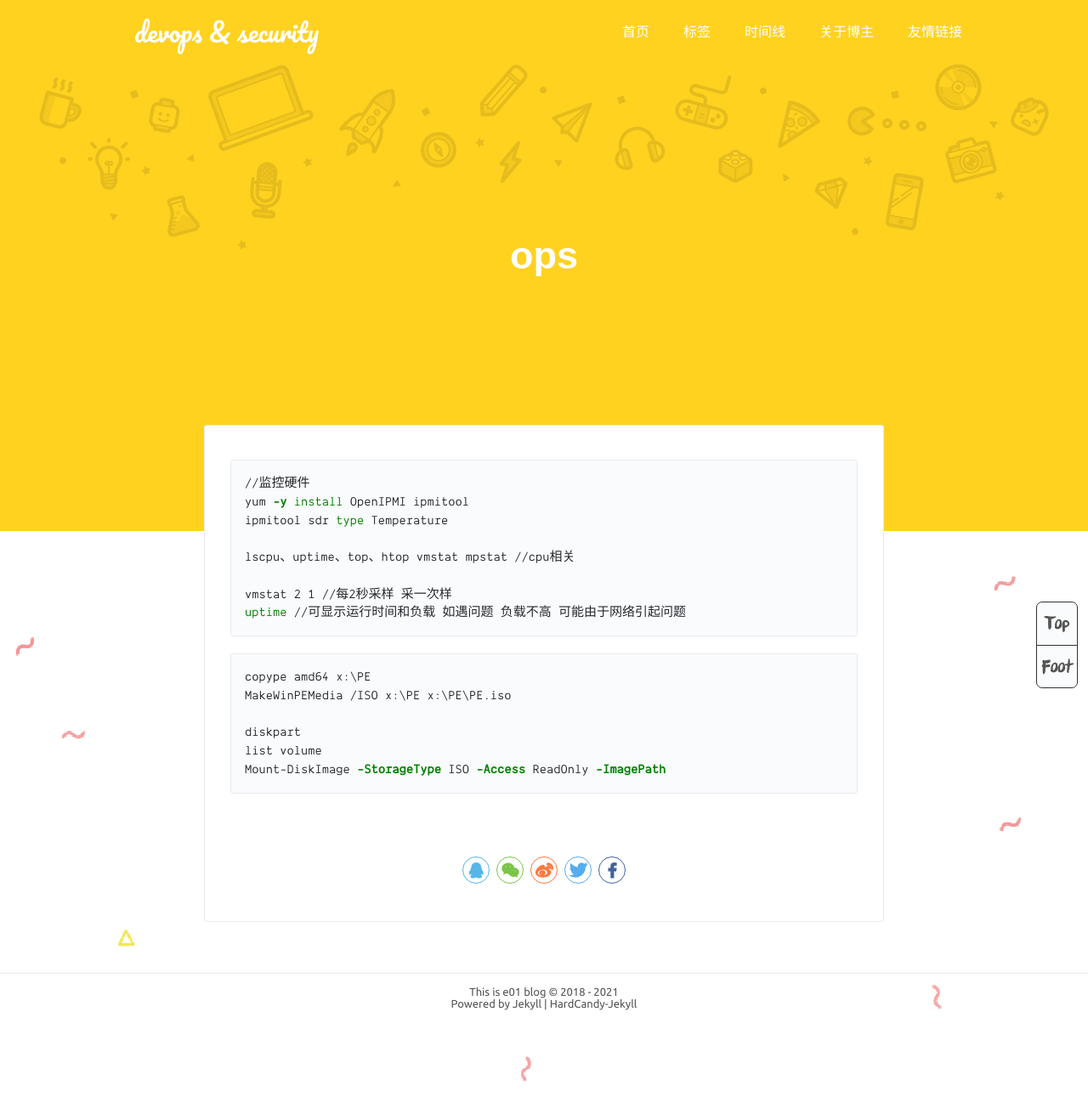
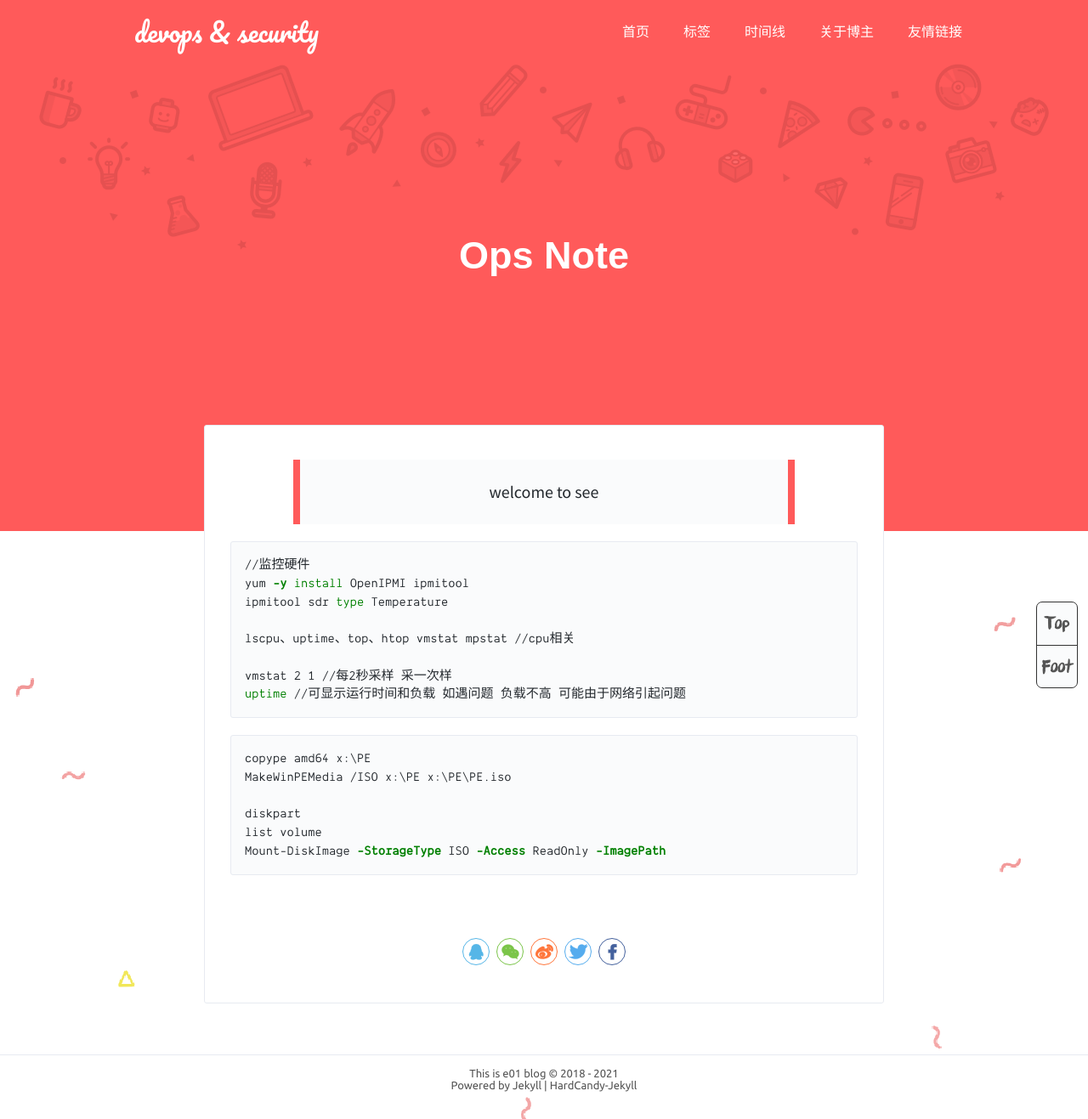
Before and after one commit to e01-cry/e01-cry.github.io, a Jekyll site: the page built from _posts/2021-10-22-ops.md, in a window 1280 px wide. Shown: the whole page at 85% size. Built offline with Jekyll 4.4.1, drawn with Linux system fonts in a browser that asks for light colours; comment, search, counter and statistics services are not loaded; before the commit the page ends 1221 px from its top, so only the background shows below that.

Commit message:
update article

````diff
--- a/_posts/2021-10-22-ops.md
+++ b/_posts/2021-10-22-ops.md
@@ -1,12 +1,16 @@
 ---
 layout: post
-title: 'ops'
-date: 2021-10-22
-author: e01
-color: rgb(255,210,32)
-cover: 'http://on2171g4d.bkt.clouddn.com/jekyll-banner.png'
-tags: devops
+title:  "Ops Note"
+date:  2021-10-22
+tags:  devops
+color: rgb(255,90,90)
+cover: '../assets/test.png'
+subtitle: 'welcome to see'
 ---
+
+
+
+
 
 ```bash
 //监控硬件
````
